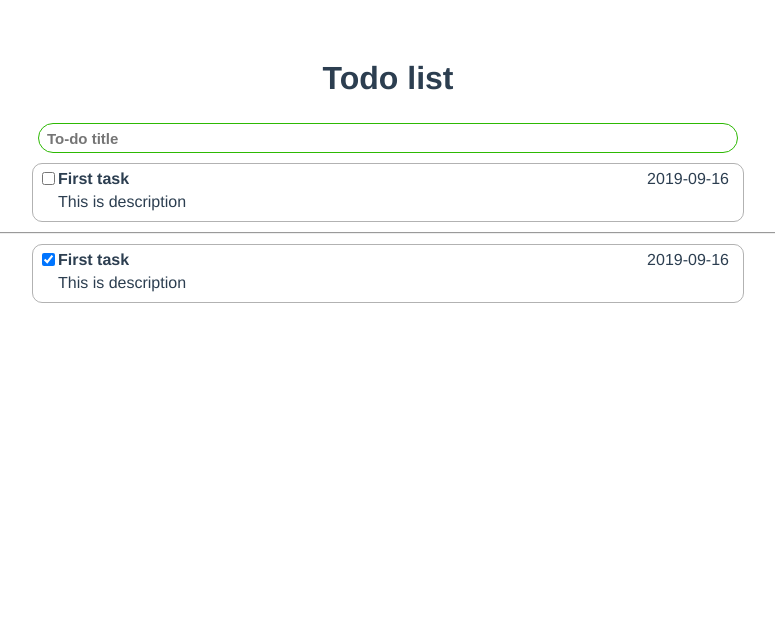
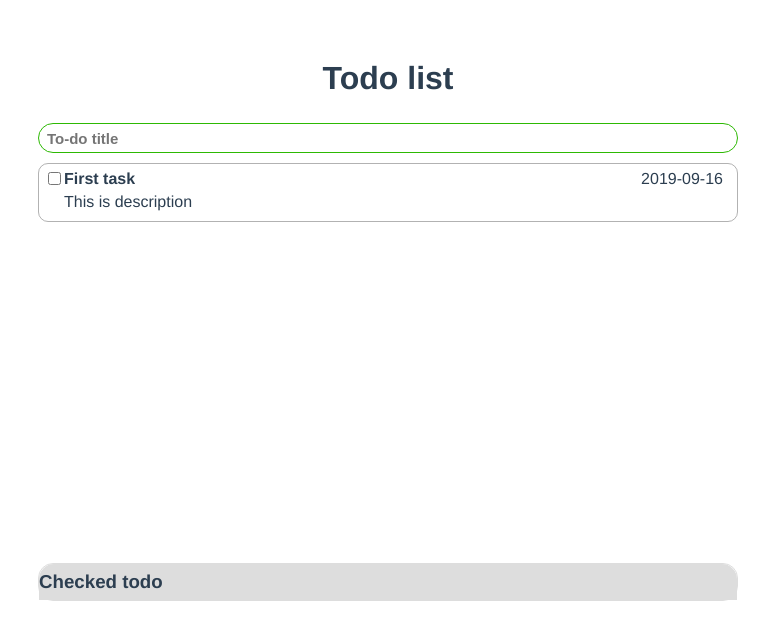
Before and after one commit to BryakunovIvan/Vue-ToDo, a Vue app: page / in a window 1280 px wide. Shown: the top 640 px of the page, without its empty margins (252-1027 px from the left). Built offline with nearby package versions, Linux system fonts and the light colour scheme.

Commit message:
Удалил лишний компонент списка Сделал список чекнутых туду открывающися и закрывающимся

```diff
--- a/src/App.vue
+++ b/src/App.vue
@@ -1,26 +1,36 @@
 <template>
   <div id="app">
+    <h1>Todo list</h1>
+    <ControlPanel v-bind:addToDo="addToDo"/>
+    <div class="main-to-do-list">
       <ToDoList
         v-bind:todos="unChekedInitialization()"
         v-bind:addToDo="addToDo"
         v-bind:handleCheck="handleCheck"
       />
-    <CheckedToDoList
+    </div>
+    <div v-on:click="handleCheckedToDoClick" class="checked-to-do">
+      <div class="checked-to-do__title">
+        <h3>Checked todo</h3>
+      </div>
+      <ToDoList
+        v-if="showCheckList"
         v-bind:todos="checkedInitialization()"
         v-bind:handleCheck="handleCheck"
       />
+    </div>
   </div>
 </template>
 
 <script>
 import ToDoList from "./components/ToDoList";
-import CheckedToDoList from './components/CheckedToDoList';
+import ControlPanel from './components/ControlPanel'
 
 export default {
   name: "app",
   components: {
     ToDoList,
-    CheckedToDoList,
+    ControlPanel,
   },
   data() {
     return {
@@ -30,16 +40,17 @@ export default {
           title: "First task",
           description: "This is description",
           date: new Date().toISOString().slice(0, 10),
-          checked: false, //TODO
+          checked: false,
         },
         {
           id: Math.random(),
           title: "First task",
           description: "This is description",
           date: new Date().toISOString().slice(0, 10),
-          checked: true, //TODO
+          checked: true,
         }
-      ]
+      ],
+      showCheckList: false,
     };
   },
   methods: {
@@ -72,6 +83,9 @@ export default {
         return todo.checked == false;
       })
     },
+    handleCheckedToDoClick() {
+      this.showCheckList = !this.showCheckList;
+    }
   }
 };
 </script>
@@ -84,5 +98,26 @@ export default {
   text-align: center;
   color: #2c3e50;
   margin-top: 60px;
+  min-width: 320px;
+  max-width: 700px;
+  margin: 60px auto 0
+}
+.checked-to-do__title {
+  text-align: left;
+  background-color: rgb(221, 221, 221);
+  border-radius: 15px 15px 0 0;
+  margin: 0;
+  height: 36px;
+}
+.checked-to-do__title h3 {
+  margin: 0;
+  line-height: 36px;
+}
+.checked-to-do {
+  border: 1px solid rgb(221, 221, 221);
+  border-radius: 15px;
+}
+.main-to-do-list {
+  min-height: 400px; /*TODO*/
 }
 </style>
--- a/src/components/CheckedToDoList.vue
+++ /dev/null
@@ -1,37 +0,0 @@
-<template>
-  <div class="checked-to-do-list">
-      <hr>
-      <ToDo
-        v-for="todo in todos"
-        v-bind:title="todo.title"
-        v-bind:description="todo.description"
-        v-bind:date="todo.date"
-        v-bind:checked="todo.checked"
-        v-bind:id="todo.id"
-        v-bind:key="todo.id"
-        v-bind:handleCheck="handleCheck"
-      />
-  </div>
-</template>
-
-<script>
-import ToDo from './Todo';
-
-export default {
-    name: "CheckedToDoList",
-    props: {
-        todos: Array,
-        handleCheck: Function
-    },
-    data() {
-        return {}
-    },
-    components: {
-        ToDo,
-    }
-}
-</script>
-
-<style>
-
-</style>
--- a/src/components/ToDoList.vue
+++ b/src/components/ToDoList.vue
@@ -1,7 +1,5 @@
 <template>
   <div class="to-do-list">
-    <h1>Todo list</h1>
-    <ControlPanel v-bind:addToDo="addToDo"/>
     <ToDo
       v-for="todo in todos"
       v-bind:title="todo.title"
--- a/src/components/Todo.vue
+++ b/src/components/Todo.vue
@@ -41,8 +41,6 @@ export default {
 .todo {
   border: 1px solid rgba(128, 128, 128, 0.603);
   border-radius: 10px;
-  min-width: 320px;
-  max-width: 700px;
   margin: 10px auto;
   padding: 5px;
 }
```
Lines whose indentation alone changed are shown as unchanged.
